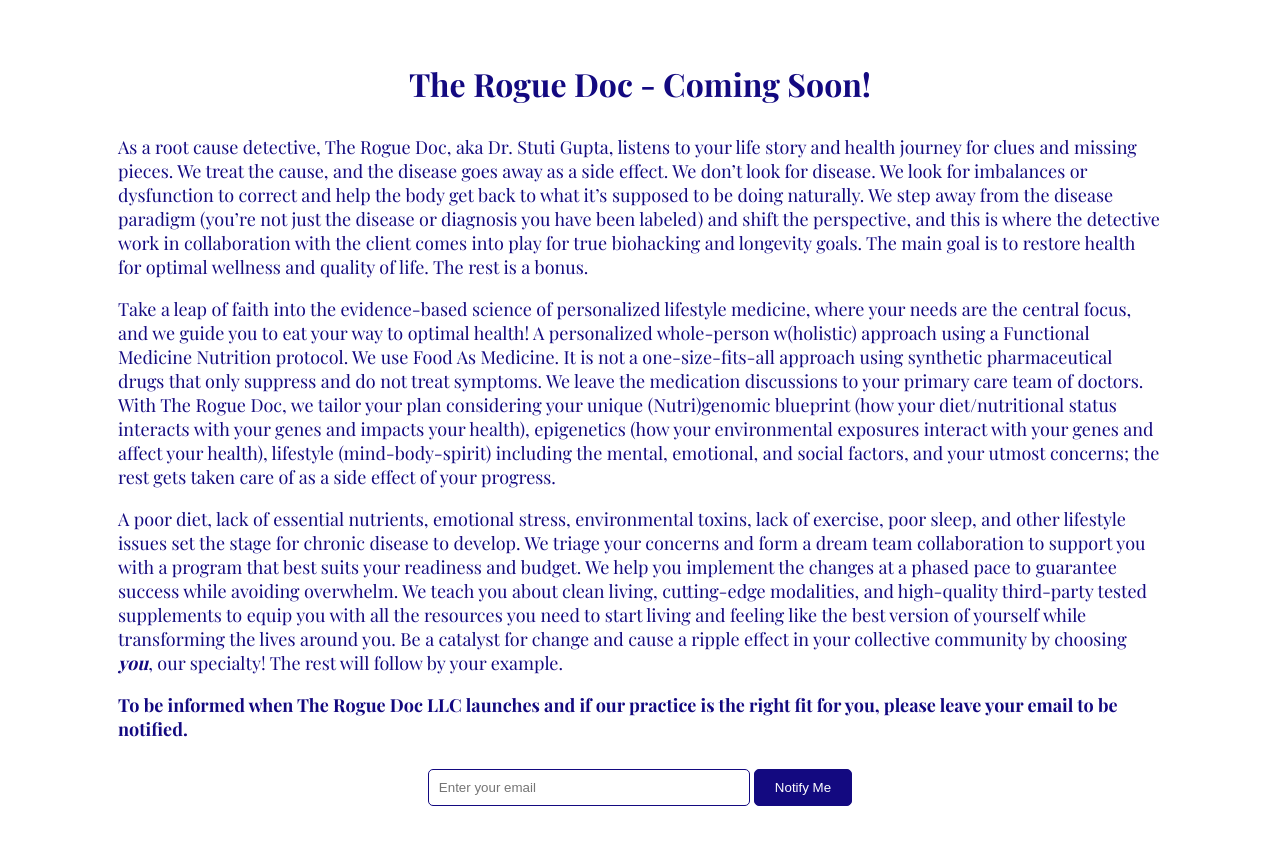
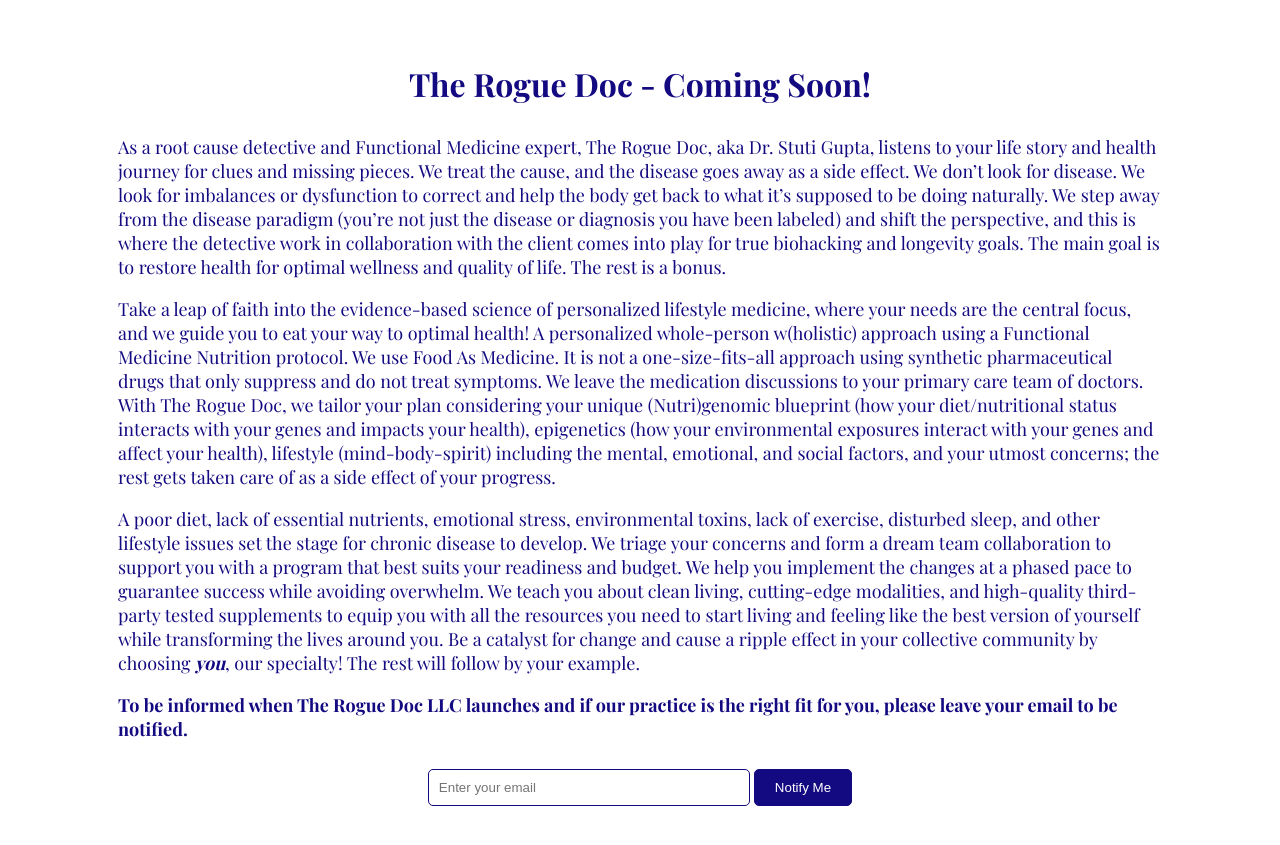
Before and after one commit to BlockchainAI9/theroguedoc, a plain HTML site: page index.html in a window 1280 px wide. Shown: the part 920-1765 px from the top of the page. Drawn offline with nearby package versions, Linux system fonts and the light colour scheme; grey boxes are pictures that could not be loaded; a web font is replaced by a local one.

Commit message:
new changes

```diff
--- a/index.html
+++ b/index.html
@@ -34,7 +34,8 @@
     <div class="about-sect" id="about-sect">
         <h1>The Rogue Doc - Coming Soon!</h1>
         <div class="description">
-            <p>As a root cause detective, The Rogue Doc, aka Dr. Stuti Gupta, listens to your
+            <p>As a root cause detective and Functional Medicine expert, The Rogue Doc, aka Dr. Stuti Gupta, listens to
+                your
                 life story and health journey for clues and missing pieces. We treat the cause,
                 and the disease goes away as a side effect. We don’t look for disease. We look
                 for imbalances or dysfunction to correct and help the body get back to what
@@ -61,7 +62,7 @@
             </p>
             <p>
                 A poor diet, lack of essential nutrients, emotional stress, environmental
-                toxins, lack of exercise, poor sleep, and other lifestyle issues set the stage for
+                toxins, lack of exercise, disturbed sleep, and other lifestyle issues set the stage for
                 chronic disease to develop. We triage your concerns and form a dream team
                 collaboration to support you with a program that best suits your readiness and
                 budget. We help you implement the changes at a phased pace to guarantee
```
